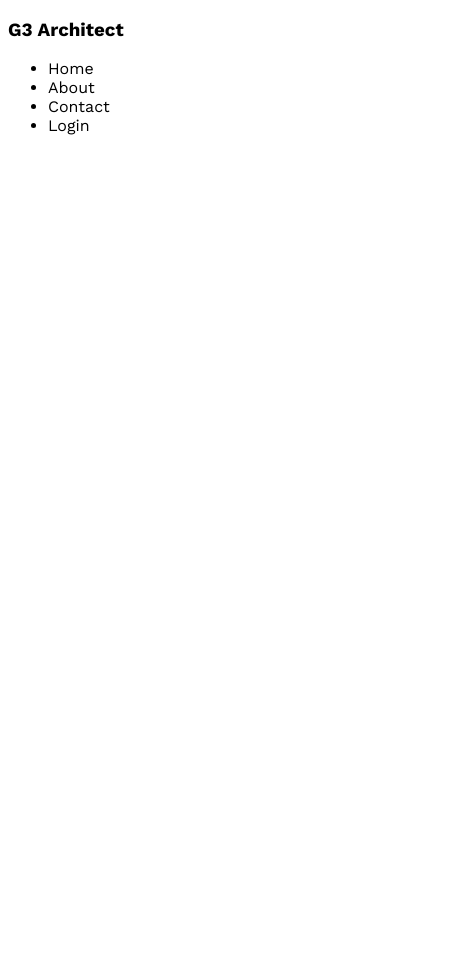
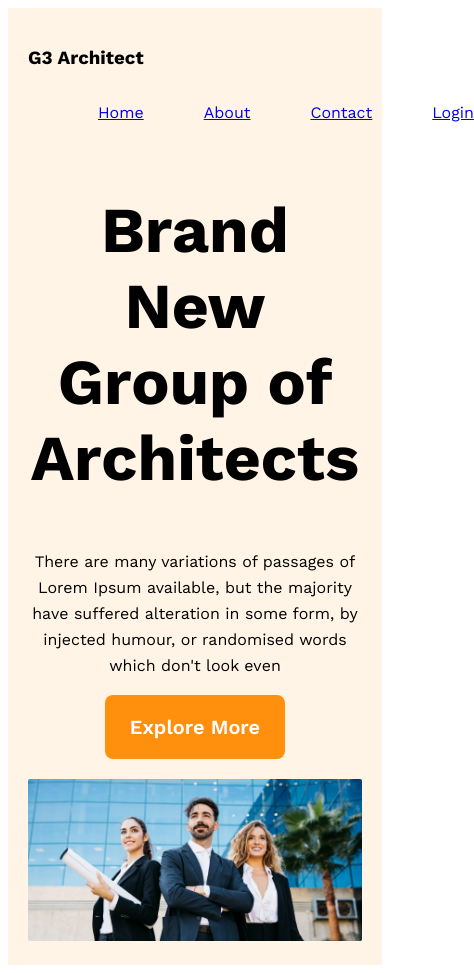
Before and after one commit to miralamin/g3, a plain HTML site: page index.html in a window 390 px wide. Shown: the whole page, 474 px wide, since content can reach past the window. Before the commit the page ends 844 px from the top, so only its background shows below. Drawn offline with nearby package versions, Linux system fonts and the light colour scheme.

Commit message:
mobile responsive of header

```diff
--- a/architect.css
+++ b/architect.css
@@ -4,3 +4,88 @@
 * {
     font-family: 'Work Sans', sans-serif;
 }
+
+/* header style */
+
+header {
+    background: rgba(255, 144, 14, 0.10);
+    padding: 50px 240px;
+}
+ nav {
+    display: flex;
+    justify-content: space-between;
+ }
+
+ nav > ul {
+    display: flex;
+ }
+ nav li {
+    list-style: none;
+    margin: 0px 30px;
+    font-size: 1em;
+ }
+
+ /* banner style  */
+ .banner-content {
+    max-width: 800px;
+    text-align: center;
+    margin: 0 auto;
+ }
+
+ .banner-title {
+    font-size: 4rem;
+    font-weight: 700;
+ }
+
+ .banner-description {
+
+font-size: 16px;
+font-style: normal;
+font-weight: 400;
+line-height: 26px; /* 162.5% */
+ }
+
+ .btn {
+    border-radius: 8px;
+background: #FF900E;
+width: 180px;
+height: 64px;
+color: #FFF;
+text-align: center;
+font-size: 20px;
+font-style: normal;
+font-weight: 600;
+border: none;
+ }
+
+ .banner img {
+    width: 100%;
+    margin-top: 20px;
+ }
+
+
+ /* responsive styles for mobile  */
+
+ /* mobile device  */
+
+ @media screen and (max-width: 576px) {
+header {
+    padding: 20px;
+}
+
+nav {
+    flex-direction: column;
+ }
+ }
+
+
+ /* table or medium device  */
+
+ @media screen and (min-width: 576px) and (max-width: 960px) {
+    header {
+        padding: 50px;
+    }
+    nav {
+        flex-direction: column;
+     }
+ }
--- a/index.html
+++ b/index.html
@@ -11,12 +11,28 @@
         <nav>
             <h3>G3 Architect</h3>
             <ul>
-                <li>Home</li>
-                <li>About</li>
-                <li>Contact</li>
-                <li>Login</li>
+                <li><a href="#">Home</a></li>
+                <li><a href="#">About</a></li>
+                <li><a href="#">Contact</a></li>
+                <li><a href="#">Login</a></li>
             </ul>
         </nav>
+
+        <div class="banner">
+
+            <div class="banner-content">
+
+
+            <h2 class="banner-title">Brand New Group of Architects </h2>
+            <p class="banner-description">There are many variations of passages of Lorem Ipsum available, but the majority have suffered alteration in some form, by injected humour, or randomised words which don't look even</p>
+            <button class="btn">Explore More</button>
+
+        </div>
+            <img src="images/banner.png">
+
+
+
+        </div>
 
     </header>
 
```
